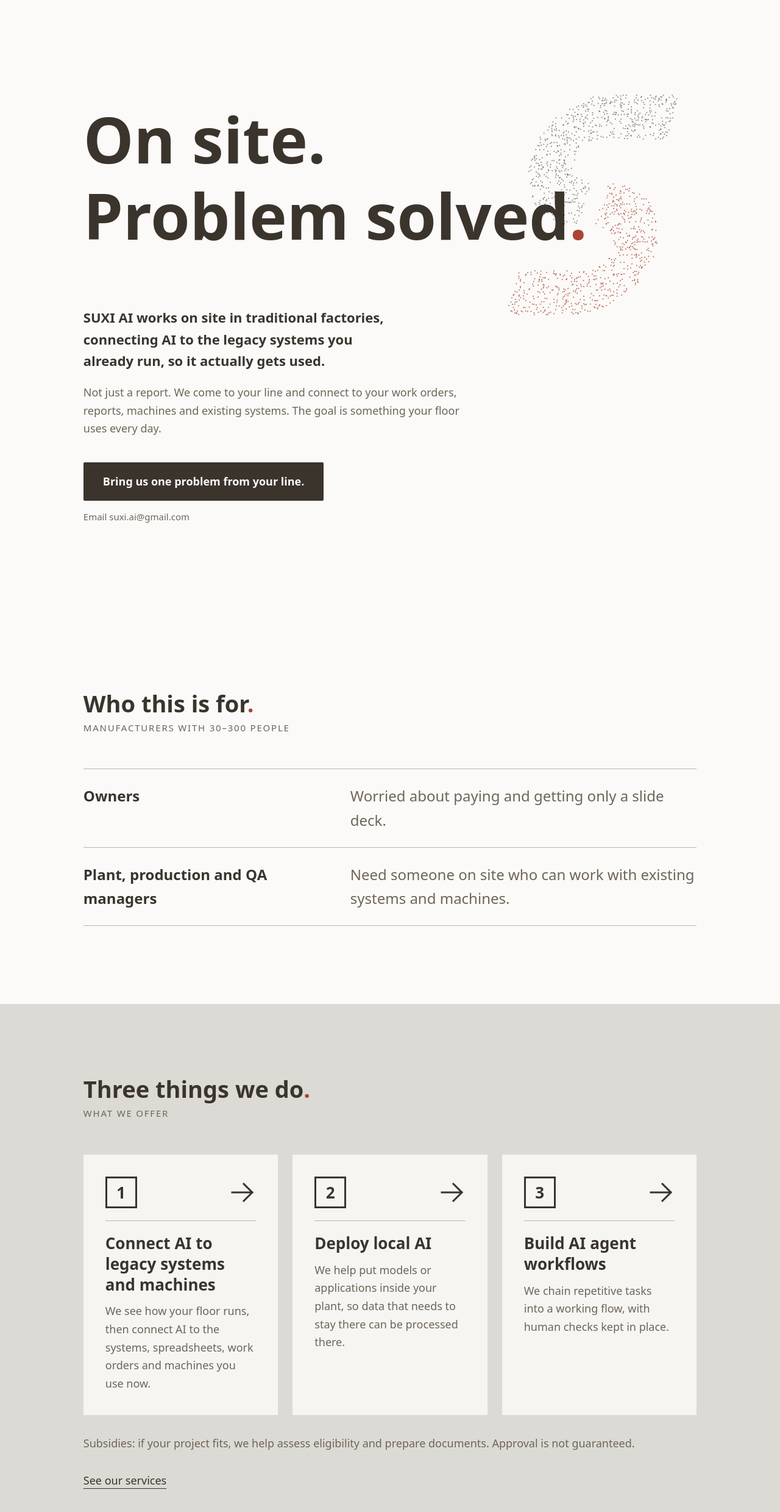
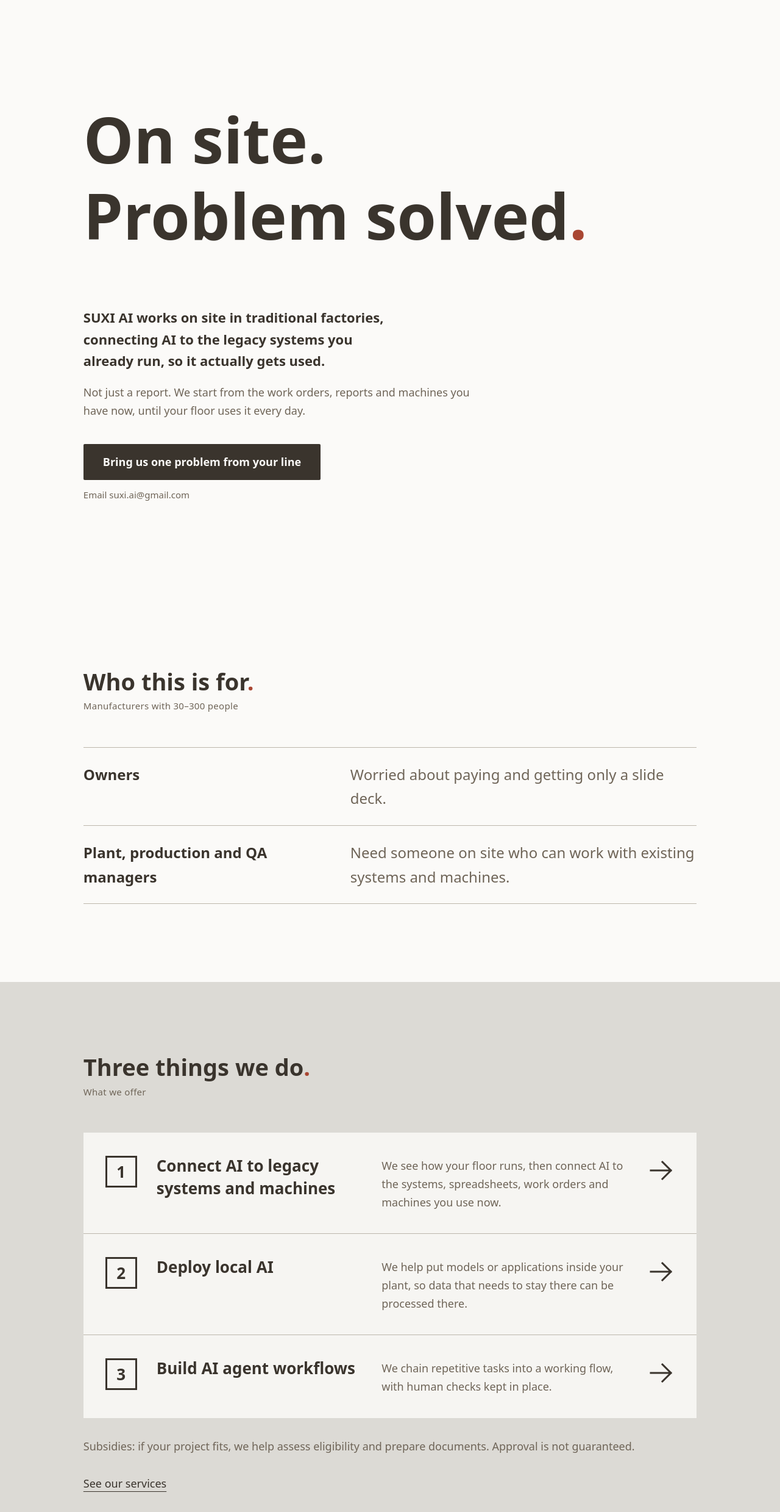
Before and after one commit to likeadragonRPG/suxi-web, a plain HTML site: page en/index.html in a window 1280 px wide. Shown: the part 81-2560 px from the top of the page at 61% size. Drawn offline with Linux system fonts and the light colour scheme.

Commit message:
依 unslop 清單去 AI 味：英文小字、三件事改指引列表、點陣 S 靜止、淡入簡化、按鈕與朱色、字重 600
Co-Authored-By: Claude Opus 5.5 <noreply@anthropic.com>

```diff
--- a/assets/particles.js
+++ b/assets/particles.js
@@ -1,6 +1,7 @@
-/* 速喜科技 — 首頁粒子背景（純裝飾，內容不靠它）
-   隨捲動變形：0 速喜 S 標誌 → 1 舊系統接線格 → 2 導視箭頭
-   不用外部套件；尊重「減少動態」設定；分頁隱藏時暫停。 */
+/* 速喜科技 — 首頁首屏的點陣 S（純裝飾，內容不靠它）
+   2026-11-27 unslop 修改：不再隨捲動變形、不再晃動。
+   載入時從散開聚合成 S 一次（約 1.2 秒）後靜止；「減少動態」時直接畫好。
+   畫布在 .hero 右側，寬度 ≤1100px 由 CSS 隱藏。不用外部套件。 */
 (() => {
   'use strict';
   const canvas = document.querySelector('.particles');
@@ -39,126 +40,54 @@
     g.fill(new Path2D('M20 228 L76 228 A60 60 0 0 0 80.29 108.15 A4 4 0 0 0 76 112.14 L76 144.34 A4 4 0 0 0 79.33 148.28 A20 20 0 0 1 76 188 L20 188 A4 4 0 0 0 16 192 L16 224 A4 4 0 0 0 20 228 Z'));
   });
 
-  /* 1：舊系統接線格（細線網格＋方塊節點，像平面導視圖） */
-  const grid = sample(g => {
-    g.strokeStyle = g.fillStyle = '#2E2B28';
-    g.lineWidth = 3;
-    const n = 5, a = 40, b = SIZE - 40, step = (b - a) / (n - 1);
-    for (let i = 0; i < n; i++) {
-      const p = a + i * step;
-      g.beginPath(); g.moveTo(a, p); g.lineTo(b, p); g.stroke();
-      g.beginPath(); g.moveTo(p, a); g.lineTo(p, b); g.stroke();
-    }
-    for (let i = 0; i < n; i++) for (let j = 0; j < n; j++) {
-      if ((i * 7 + j * 3) % 4 === 0) g.fillRect(a + i * step - 12, a + j * step - 12, 24, 24);
-    }
-    g.fillStyle = '#A94632';                       /* 一個朱色節點：痛點 */
-    g.fillRect(a + 2 * step - 14, a + 2 * step - 14, 28, 28);
-  });
-
-  /* 2：導視箭頭（與頁面上的 a-right 同形） */
-  const arrow = sample(g => {
-    g.scale(SIZE / 44, SIZE / 44);
-    g.strokeStyle = '#2E2B28';
-    g.lineWidth = 4.2; g.lineCap = 'square'; g.lineJoin = 'miter';
-    g.stroke(new Path2D('M5 22H38M24 8L38 22L24 36'));
-  });
-
-  const shapes = [logo, grid, arrow];
-  let N = 0, P = [];
-  let w = 0, h = 0, dpr = 1, mobile = false;
-
-  function shuffle(a) {
-    for (let i = a.length - 1; i > 0; i--) { const j = (Math.random() * (i + 1)) | 0; [a[i], a[j]] = [a[j], a[i]]; }
-    return a;
+  const N = 1300;
+  const pts = logo.slice().sort(() => Math.random() - 0.5);
+  const P = [];
+  for (let i = 0; i < N; i++) {
+    const t = pts[i % pts.length];
+    P.push({ t, a: Math.random() * Math.PI * 2, r: 0.25 + Math.random() * 0.35, d: Math.random() * 0.35 });
   }
 
-  function build() {
-    N = mobile ? 650 : 1300;
-    const lists = shapes.map(s => shuffle(s.slice()));
-    P = [];
-    for (let i = 0; i < N; i++) {
-      P.push({
-        t: lists.map(l => l[i % l.length]),
-        ph: Math.random() * Math.PI * 2,
-        sp: 0.4 + Math.random() * 0.6,
-        jx: (Math.random() - 0.5) * 2,
-        jy: (Math.random() - 0.5) * 2
-      });
-    }
+  let w = 0, h = 0, dpr = 1;
+  function resize() {
+    dpr = Math.min(window.devicePixelRatio || 1, 2);
+    w = canvas.clientWidth; h = canvas.clientHeight;
+    canvas.width = Math.round(w * dpr); canvas.height = Math.round(h * dpr);
   }
 
-  function resize() {
-    dpr = Math.min(window.devicePixelRatio || 1, 2);
-    w = innerWidth; h = innerHeight;
-    canvas.width = Math.round(w * dpr); canvas.height = Math.round(h * dpr);
-    const wasMobile = mobile;
-    mobile = w <= 860;
-    if (!P.length || wasMobile !== mobile) build();
-  }
-
-  /* 變形只發生在首屏：捲過首屏時 S → 網格 → 箭頭，之後跟著首屏一起捲走 */
-  const hero = document.querySelector('.hero');
-  const heroBottom = () => hero ? hero.getBoundingClientRect().bottom : h;
-
-  /* 形狀放在畫面哪裡：桌機靠右，手機置中；首屏底部上來時跟著往上 */
-  function frame() {
-    const s = mobile ? Math.min(w * 0.86, h * 0.5) : Math.min(h * 0.62, w * 0.36);
-    const cy = Math.min(h * (mobile ? 0.56 : 0.52), heroBottom() - s * 0.62);
-    return { cx: mobile ? w * 0.5 : w * 0.76, cy, s };
-  }
-
-  /* 捲動進度 → 階段 0～2（首屏底部升到畫面 55% 高時到箭頭） */
-  function target() {
-    const range = Math.max(240, heroBottom() + scrollY - h * 0.55);
-    return Math.min(2, Math.max(0, (scrollY / range) * 2));
-  }
-
-  const ease = x => x < 0.5 ? 4 * x * x * x : 1 - Math.pow(-2 * x + 2, 3) / 2;
-  let stage = target(), time = 0, last = 0, raf = 0;
-
-  function draw() {
-    const { cx, cy, s } = frame();
-    const k = Math.min(1, Math.floor(stage)), f = ease(stage - k);
-    const burst = Math.sin(Math.PI * f) * s * 0.1;    /* 變形途中稍微散開 */
+  const ease = x => 1 - Math.pow(1 - x, 3);
+  function draw(prog) {
+    const s = Math.min(w * 0.8, h * 0.62);
+    const cx = w * 0.5, cy = h * 0.52;
     ctx.setTransform(dpr, 0, 0, dpr, 0, 0);
     ctx.clearRect(0, 0, w, h);
-    if (cy + s < 0) return;                           /* 首屏已捲走：不畫 */
-    const size = mobile ? 1.6 : 1.8;
     const buckets = [[], []];
     for (const p of P) {
-      const a = p.t[k], b = p.t[Math.min(2, k + 1)];
-      const wob = reduce ? 0 : 1.4;
-      const x = cx + (a[0] + (b[0] - a[0]) * f) * s + p.jx * burst + Math.sin(time * p.sp + p.ph) * wob;
-      const y = cy + (a[1] + (b[1] - a[1]) * f) * s + p.jy * burst + Math.cos(time * p.sp * 0.8 + p.ph) * wob;
-      buckets[(f < 0.5 ? a : b)[2]].push(x, y);
+      const f = ease(Math.min(1, Math.max(0, (prog - p.d) / (1 - p.d))));
+      const sx = Math.cos(p.a) * p.r, sy = Math.sin(p.a) * p.r;
+      buckets[p.t[2]].push(cx + (sx + (p.t[0] - sx) * f) * s, cy + (sy + (p.t[1] - sy) * f) * s, f);
     }
-    [[INK, 0], [SHU, 1]].forEach(([c, i]) => {
-      ctx.fillStyle = `rgba(${c[0]},${c[1]},${c[2]},${i ? 0.75 : 0.55})`;
+    [[INK, 0, 0.55], [SHU, 1, 0.75]].forEach(([c, i, al]) => {
       const q = buckets[i];
-      for (let j = 0; j < q.length; j += 2) ctx.fillRect(q[j], q[j + 1], size, size);
+      for (let j = 0; j < q.length; j += 3) {
+        ctx.fillStyle = `rgba(${c[0]},${c[1]},${c[2]},${al * (0.3 + 0.7 * q[j + 2])})`;
+        ctx.fillRect(q[j], q[j + 1], 1.8, 1.8);
+      }
     });
   }
 
+  if (!canvas.clientWidth) return;               /* 被 CSS 隱藏（窄螢幕）：不畫 */
+  resize();
+  let done = reduce;
+  addEventListener('resize', () => { if (!canvas.clientWidth) return; resize(); if (done) draw(1); });
+  if (reduce) { draw(1); return; }
+  const DUR = 1200;
+  let t0 = 0;
   function loop(now) {
-    raf = 0;
-    const dt = Math.min(0.05, (now - (last || now)) / 1000);
-    last = now; time += dt;
-    stage += (target() - stage) * Math.min(1, dt * 4);
-    draw();
-    if (!document.hidden) raf = requestAnimationFrame(loop);
+    if (!t0) t0 = now;
+    const prog = Math.min(1, (now - t0) / DUR);
+    draw(prog);
+    if (prog < 1) requestAnimationFrame(loop); else done = true;
   }
-
-  resize();
-  addEventListener('resize', () => { resize(); if (reduce) draw(); });
-  if (reduce) {
-    /* 不播動畫：捲動時直接換到對應形狀 */
-    draw();
-    addEventListener('scroll', () => { stage = target(); draw(); }, { passive: true });
-  } else {
-    raf = requestAnimationFrame(loop);
-    document.addEventListener('visibilitychange', () => {
-      if (!document.hidden && !raf) { last = 0; raf = requestAnimationFrame(loop); }
-    });
-  }
+  requestAnimationFrame(loop);
 })();
--- a/assets/reveal.js
+++ b/assets/reveal.js
@@ -1,5 +1,5 @@
 /* 速喜科技 — 首頁捲動淡入（只播一次）
-   在 <head> 同步載入：先在 <html> 加上 js，CSS 才會先藏起 .head 和 .plate。
+   在 <head> 同步載入：先在 <html> 加上 js，CSS 才會先藏起每一區（首屏除外）。
    沒有 JS、瀏覽器太舊、或設定「減少動態」時，什麼都不做，內容照常顯示。 */
 (() => {
   'use strict';
@@ -9,7 +9,7 @@
   root.classList.add('js');
 
   function start() {
-    const items = document.querySelectorAll('main section .head, main section .plate');
+    const items = document.querySelectorAll('main section:not(.hero) > .wrap');
     const io = new IntersectionObserver((entries) => {
       for (const e of entries) {
         if (!e.isIntersecting) continue;
--- a/en/index.html
+++ b/en/index.html
@@ -31,7 +31,7 @@
 <link rel="apple-touch-icon" href="../assets/apple-touch-icon.png">
 <link rel="preconnect" href="https://fonts.googleapis.com">
 <link rel="preconnect" href="https://fonts.gstatic.com" crossorigin>
-<link href="https://fonts.googleapis.com/css2?family=Noto+Sans+TC:wght@400;700&display=swap" rel="stylesheet">
+<link href="https://fonts.googleapis.com/css2?family=Noto+Sans+TC:wght@400;600&display=swap" rel="stylesheet">
 <script src="../assets/reveal.js"></script>
 <link rel="stylesheet" href="../style.css">
 <script type="application/ld+json">
@@ -68,8 +68,6 @@
 </script>
 </head>
 <body>
-<canvas class="particles" aria-hidden="true"></canvas>
-
 <svg width="0" height="0" style="position:absolute" aria-hidden="true">
   <symbol id="a-right" viewBox="0 0 44 44"><path d="M5 22H38M24 8L38 22L24 36"/></symbol>
   <symbol id="a-up" viewBox="0 0 44 44"><path d="M22 39V6M8 20L22 6L36 20"/></symbol>
@@ -91,12 +89,13 @@
 
 <main>
   <section class="hero">
+    <canvas class="particles" aria-hidden="true"></canvas>
     <div class="wrap">
       <p class="display" aria-hidden="true"><span>On site.</span><span>Problem solved<span class="seal" style="display:inline">.</span></span></p>
       <div class="hero-text">
         <h1>SUXI AI works on site in traditional factories, connecting AI to the legacy systems you already run, so it actually gets used.</h1>
-        <p class="lead">Not just a report. We come to your line and connect to your work orders, reports, machines and existing systems. The goal is something your floor uses every day.</p>
-        <a class="btn" href="mailto:suxi.ai@gmail.com">Bring us one problem from your line.</a>
+        <p class="lead">Not just a report. We start from the work orders, reports and machines you have now, until your floor uses it every day.</p>
+        <a class="btn" href="mailto:suxi.ai@gmail.com">Bring us one problem from your line</a>
         <span class="mailnote">Email suxi.ai@gmail.com</span>
       </div>
     </div>
@@ -121,26 +120,35 @@
         <h2>Three things we do<span class="seal">.</span></h2>
         <p class="en">What we offer</p>
       </div>
-      <ul class="plates three">
-        <li class="plate svc go">
+      <ul class="directory">
+        <li>
           <a href="services/#connect">
-            <div class="plate-top"><span class="box">1</span><svg class="arrow" aria-hidden="true"><use href="#a-right"/></svg></div>
-            <h3>Connect AI to legacy systems and machines</h3>
-            <p>We see how your floor runs, then connect AI to the systems, spreadsheets, work orders and machines you use now.</p>
+            <span class="box">1</span>
+            <div class="dir-name">
+              <h3>Connect AI to legacy systems and machines</h3>
+            </div>
+            <p class="dir-desc">We see how your floor runs, then connect AI to the systems, spreadsheets, work orders and machines you use now.</p>
+            <svg class="arrow" aria-hidden="true"><use href="#a-right"/></svg>
           </a>
         </li>
-        <li class="plate svc go">
+        <li>
           <a href="services/#local-ai">
-            <div class="plate-top"><span class="box">2</span><svg class="arrow" aria-hidden="true"><use href="#a-right"/></svg></div>
-            <h3>Deploy local AI</h3>
-            <p>We help put models or applications inside your plant, so data that needs to stay there can be processed there.</p>
+            <span class="box">2</span>
+            <div class="dir-name">
+              <h3>Deploy local AI</h3>
+            </div>
+            <p class="dir-desc">We help put models or applications inside your plant, so data that needs to stay there can be processed there.</p>
+            <svg class="arrow" aria-hidden="true"><use href="#a-right"/></svg>
           </a>
         </li>
-        <li class="plate svc go">
+        <li>
           <a href="services/#agent">
-            <div class="plate-top"><span class="box">3</span><svg class="arrow" aria-hidden="true"><use href="#a-right"/></svg></div>
-            <h3>Build AI agent workflows</h3>
-            <p>We chain repetitive tasks into a working flow, with human checks kept in place.</p>
+            <span class="box">3</span>
+            <div class="dir-name">
+              <h3>Build AI agent workflows</h3>
+            </div>
+            <p class="dir-desc">We chain repetitive tasks into a working flow, with human checks kept in place.</p>
+            <svg class="arrow" aria-hidden="true"><use href="#a-right"/></svg>
           </a>
         </li>
       </ul>
--- a/style.css
+++ b/style.css
@@ -21,10 +21,10 @@ html[lang="en"] body { line-height: 1.65; }
 p, h1, h2, h3, ol, ul { margin: 0; }
 a { color: inherit; }
 img { display: block; max-width: 100%; }
-b, h1, h2, h3 { font-weight: 700; }
+b, h1, h2, h3 { font-weight: 600; }
 .wrap { max-width: var(--max); margin: 0 auto; padding: 0 var(--gutter); }
 .seal { color: var(--shu); }
-.en { font-size: 15px; line-height: 1.5; letter-spacing: .12em; text-transform: uppercase; color: var(--ink-soft); }
+.en { font-size: 15px; line-height: 1.5; letter-spacing: .02em; color: var(--ink-soft); }
 .arrow { width: 44px; height: 44px; flex: none; fill: none; stroke: var(--ink); stroke-width: 3; stroke-linecap: square; stroke-linejoin: miter; }
 
 /* ---------- 頁首 ---------- */
@@ -33,11 +33,12 @@ b, h1, h2, h3 { font-weight: 700; }
 .nav { display: flex; flex-wrap: wrap; gap: 4px clamp(20px, 3vw, 40px); font-size: 18px; }
 .nav a { text-decoration: none; color: var(--ink-soft); padding: 4px 0; }
 .nav a:hover { color: var(--ink); }
-.nav a[aria-current="page"] { color: var(--ink); font-weight: 700; }
+.nav a[aria-current="page"] { color: var(--ink); font-weight: 600; }
 
 /* ---------- 首屏（首頁） ---------- */
-.hero { padding: clamp(64px, 11vw, 144px) 0 clamp(72px, 11vw, 144px); }
-.display { font-weight: 700; font-size: clamp(40px, 10.5vw, 120px); line-height: 1.3; }
+.hero { position: relative; padding: clamp(64px, 11vw, 144px) 0 clamp(72px, 11vw, 144px); }
+.hero .wrap { position: relative; z-index: 1; }
+.display { font-weight: 600; font-size: clamp(40px, 10.5vw, 120px); line-height: 1.3; }
 .display span { display: block; }
 html[lang="en"] .display { font-size: clamp(36px, 8.4vw, 104px); line-height: 1.2; }
 .hero-text { max-width: 36em; margin-top: clamp(48px, 7vw, 88px); }
@@ -45,10 +46,11 @@ html[lang="en"] .display { font-size: clamp(36px, 8.4vw, 104px); line-height: 1.
 html[lang="en"] .hero h1 { line-height: 1.6; }
 .hero .lead { color: var(--ink-soft); margin-top: 20px; }
 
-.btn { display: inline-block; margin-top: 40px; text-decoration: none; background: var(--ink); color: var(--white); font-size: 18px; font-weight: 700; line-height: 1.5;
-  padding: 18px 32px; border-radius: 2px; transition: background .2s; }
-.btn:hover { background: var(--shu); }
-.mailnote { display: block; margin-top: 14px; font-size: 15px; color: var(--ink-soft); }
+.btn { display: inline-block; margin-top: 40px; text-decoration: none; background: var(--ink); color: var(--white); font-size: 18px; font-weight: 600; line-height: 1.5;
+  padding: 16px 32px; border-radius: 2px; transition: background-color .2s ease-out; }
+.btn:hover { background: #231F1B; }
+.btn:active { transform: scale(.98); }
+.mailnote { display: block; margin-top: 12px; font-size: 15px; color: var(--ink-soft); }
 
 /* ---------- 子頁標題 ---------- */
 .page-head { padding: clamp(56px, 9vw, 112px) 0 clamp(48px, 7vw, 88px); }
@@ -76,13 +78,13 @@ html[lang="en"] .head h2 { line-height: 1.3; }
 .plates.four .plate h3 { font-size: 22px; }
 html[lang="en"] .plate h3 { line-height: 1.3; }
 .plate .en { margin-top: 2px; }
-.plate .what { margin-top: 20px; padding-top: 20px; border-top: 1px solid var(--rule); font-weight: 700; }
+.plate .what { margin-top: 20px; padding-top: 20px; border-top: 1px solid var(--rule); font-weight: 600; }
 html[lang="en"] .plate .what { font-size: 20px; line-height: 1.4; }
-.plate .what + p { color: var(--ink-soft); margin-top: 6px; }
+.plate .what + p { color: var(--ink-soft); margin-top: 8px; }
 .plate > p:not(.en):not(.what) { color: var(--ink-soft); margin-top: 12px; }
 
 /* 方框數字（像展廳 1、2、3 的標示） */
-.box { width: 52px; height: 52px; flex: none; border: 3px solid var(--ink); display: grid; place-items: center; font-size: 26px; font-weight: 700; line-height: 1; }
+.box { width: 52px; height: 52px; flex: none; border: 3px solid var(--ink); display: grid; place-items: center; font-size: 26px; font-weight: 600; line-height: 1; }
 .svc { display: grid; grid-template-columns: auto 1fr; gap: 8px 24px; align-items: start; }
 .svc h3 { margin-top: 0; }
 .svc p:not(.en) { grid-column: 2; color: var(--ink-soft); margin-top: 12px; }
@@ -94,14 +96,14 @@ html[lang="en"] .plate .what { font-size: 20px; line-height: 1.4; }
 .rows li { display: grid; grid-template-columns: 5fr 7fr; gap: 4px 32px; padding: 24px 0; border-bottom: 1px solid var(--rule); align-items: baseline; font-size: clamp(20px, 2.2vw, 24px); }
 .rows span { color: var(--ink-soft); }
 .rows.list li { grid-template-columns: 72px 1fr; }
-.rows.list .no { color: var(--ink-soft); font-size: 15px; letter-spacing: .12em; }
+.rows.list .no { color: var(--ink-soft); font-size: 15px; letter-spacing: .04em; font-variant-numeric: tabular-nums; }
 .note { color: var(--ink-soft); margin-top: 32px; }
 .more { display: inline-block; margin-top: 32px; text-underline-offset: 6px; text-decoration-thickness: 1px; }
-.more:hover { color: var(--shu); }
+.more:hover { text-decoration-thickness: 2px; }
 
 /* ---------- 聯絡信箱大字 ---------- */
-.mail-big { display: inline-block; margin-top: 36px; font-size: clamp(22px, 4vw, 34px); font-weight: 700; text-decoration: none; color: var(--white); background: var(--ink); padding: 16px 32px; border-radius: 2px; overflow-wrap: anywhere; transition: background .2s; }
-.mail-big:hover { background: var(--shu); }
+.mail-big { display: inline-block; margin-top: 36px; font-size: clamp(22px, 4vw, 34px); font-weight: 600; text-decoration: none; color: var(--white); background: var(--ink); padding: 16px 32px; border-radius: 2px; overflow-wrap: anywhere; transition: background-color .2s ease-out; }
+.mail-big:hover { background: #231F1B; }
 
 /* ---------- 結尾導視牌 ---------- */
 .closing .plate { display: grid; grid-template-columns: auto 1fr; gap: 24px clamp(24px, 5vw, 64px); align-items: start; padding: clamp(32px, 5vw, 72px); }
@@ -125,7 +127,7 @@ html[lang="en"] .closing h2 { font-size: clamp(26px, 3.6vw, 44px); line-height:
   .btn { display: block; text-align: center; }
   .display { font-size: 13.2vw; }
   html[lang="en"] .display { font-size: 10vw; }
-  .nav { gap: 4px 18px; font-size: 17px; }
+  .nav { gap: 4px 16px; font-size: 17px; }
 }
 
 /* ---------- 2026-11-25 補：三項服務、本地 AI、FAQ、人物照片位 ---------- */
@@ -134,27 +136,22 @@ html[lang="en"] .closing h2 { font-size: clamp(26px, 3.6vw, 44px); line-height:
 .svc .ticks { grid-column: 2; }
 .ticks { list-style: none; padding: 0; margin-top: 16px; border-top: 1px solid var(--rule); }
 .ticks li { padding: 12px 0 12px 20px; border-bottom: 1px solid var(--rule); color: var(--ink-soft); position: relative; }
-.ticks li::before { content: ""; position: absolute; left: 0; top: 1.45em; width: 10px; height: 2px; background: var(--shu); }
+.ticks li::before { content: ""; position: absolute; left: 0; top: 1.45em; width: 10px; height: 2px; background: var(--ink); }
 .plates.flat .plate { background: var(--plate); border: 1px solid var(--rule); }
 .sect.tight { padding-top: 0; }
 .faq li { font-size: clamp(18px, 2vw, 21px); }
 .faq li span:last-child { color: var(--ink); }
-.person { display: grid; grid-template-columns: 120px 1fr; gap: 24px; align-items: start; }
+.person { display: block; }  /* 照片拍好後再改回兩欄：120px 1fr */
 .person h3 { margin-top: 0; }
 .photo { aspect-ratio: 4 / 5; width: 100%; max-width: 100%; border: 1px dashed var(--rule); background: var(--white);
   display: grid; place-items: center; text-align: center; font-size: 14px; color: var(--ink-soft); padding: 8px; }
-@media (max-width: 860px) {
-  .person { grid-template-columns: 96px 1fr; gap: 16px; }
-}
-@media (max-width: 420px) {
-  .person { grid-template-columns: 1fr; }
-  .photo { max-width: 140px; }
-}
 
-/* ---------- 首頁粒子背景（assets/particles.js；純裝飾） ----------
-   固定在最底層；導視牆有底色會蓋住它，只在白底區塊透出來 */
-.particles { position: fixed; inset: 0; width: 100%; height: 100%; z-index: -1; pointer-events: none; }
-@media (max-width: 860px) { .particles { opacity: .35; } }
+/* ---------- 首頁首屏的點陣 S（assets/particles.js；純裝飾） ----------
+   2026-11-27 unslop：只在首屏右側，載入時聚合一次後靜止；寬度不夠就不顯示，不疊在文字上 */
+.particles { position: absolute; top: 0; right: 0; width: 42%; height: 100%; z-index: 0; pointer-events: none; }
+@media (max-width: 1100px) { .particles { display: none; } }
+html[lang="en"] .particles { top: 36%; height: 64%; }  /* 英文大字較寬，S 放到大字下方 */
+@media (max-width: 1280px) { html[lang="en"] .particles { display: none; } }
 @media print { .particles { display: none; } }
 
 /* ---------- 首頁服務卡：整張是連結（.go） ---------- */
@@ -163,13 +160,34 @@ html[lang="en"] .closing h2 { font-size: clamp(26px, 3.6vw, 44px); line-height:
 .go .plate-top { align-items: center; transition: border-color .2s; }
 .go h3 { margin-top: 20px; }
 .go .arrow { transition: transform .2s; }
-.go > a:hover .arrow, .go > a:focus-visible .arrow { transform: translateX(6px); }
+.go > a:hover .arrow, .go > a:focus-visible .arrow { transform: translateX(4px); }
 .go > a:hover .plate-top, .go > a:focus-visible .plate-top { border-bottom-color: var(--ink); }
 .go > a:focus-visible { outline: 3px solid var(--ink); outline-offset: 4px; }
 
 /* ---------- 首頁捲動淡入（assets/reveal.js 加上 html.js 才生效） ---------- */
-.js main section .head, .js main section .plate { opacity: 0; transform: translateY(12px); transition: opacity .5s ease, transform .5s ease; }
-.js main section .head.is-in, .js main section .plate.is-in { opacity: 1; transform: none; }
+/* 2026-11-27 unslop：改成每一區整塊淡入一次，不再每張卡各自飛入 */
+.js main section:not(.hero) > .wrap { opacity: 0; transform: translateY(8px); transition: opacity .4s ease-out, transform .4s ease-out; }
+.js main section:not(.hero) > .wrap.is-in { opacity: 1; transform: none; }
 @media (prefers-reduced-motion: reduce) {
-  .js main section .head, .js main section .plate { opacity: 1; transform: none; transition: none; }
+  .js main section:not(.hero) > .wrap { opacity: 1; transform: none; transition: none; }
 }
+
+/* ---------- 首頁「我們做三件事」：導視指引列表（2026-11-27 unslop，取代三張等寬卡片） ---------- */
+.directory { list-style: none; padding: 0; background: var(--plate); }
+.directory li + li { border-top: 1px solid var(--rule); }
+.directory a { display: grid; grid-template-columns: auto minmax(0, 5fr) minmax(0, 6fr) auto; gap: 8px 32px; align-items: start;
+  padding: clamp(24px, 3vw, 36px); color: inherit; text-decoration: none; transition: background-color .2s ease-out; }
+.directory a:hover { background: var(--white); }
+.directory a:focus-visible { outline: 3px solid var(--ink); outline-offset: -3px; }
+.directory .box { margin-top: 2px; }
+.directory h3 { font-size: 26px; line-height: 1.4; }
+.directory .en { margin-top: 4px; }
+.directory .dir-desc { color: var(--ink-soft); padding-top: 4px; }
+.directory .arrow { margin-top: 4px; transition: transform .2s ease-out; }
+.directory a:hover .arrow, .directory a:focus-visible .arrow { transform: translateX(4px); }
+@media (max-width: 860px) {
+  .directory a { grid-template-columns: auto 1fr; gap: 12px 20px; }
+  .directory .dir-desc { grid-column: 2; padding-top: 0; }
+  .directory .arrow { display: none; }
+  .directory h3 { font-size: 22px; }
+}
```
Also changed, not shown: about/index.html (+1 -3 lines), contact/index.html (+1 -1 lines), en/about/index.html (+1 -3 lines), en/contact/index.html (+1 -1 lines), en/services/index.html (+1 -1 lines), index.html (+23 -15 lines), services/index.html (+1 -1 lines).
